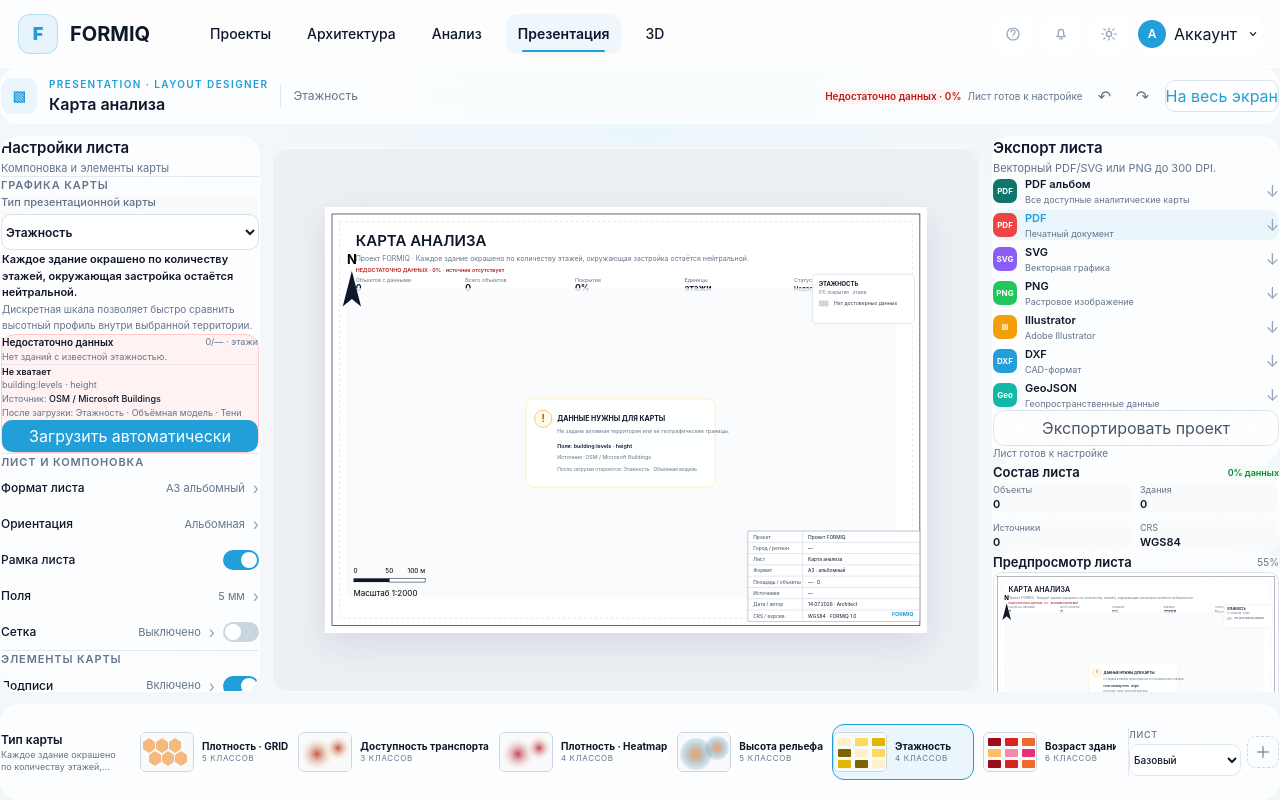
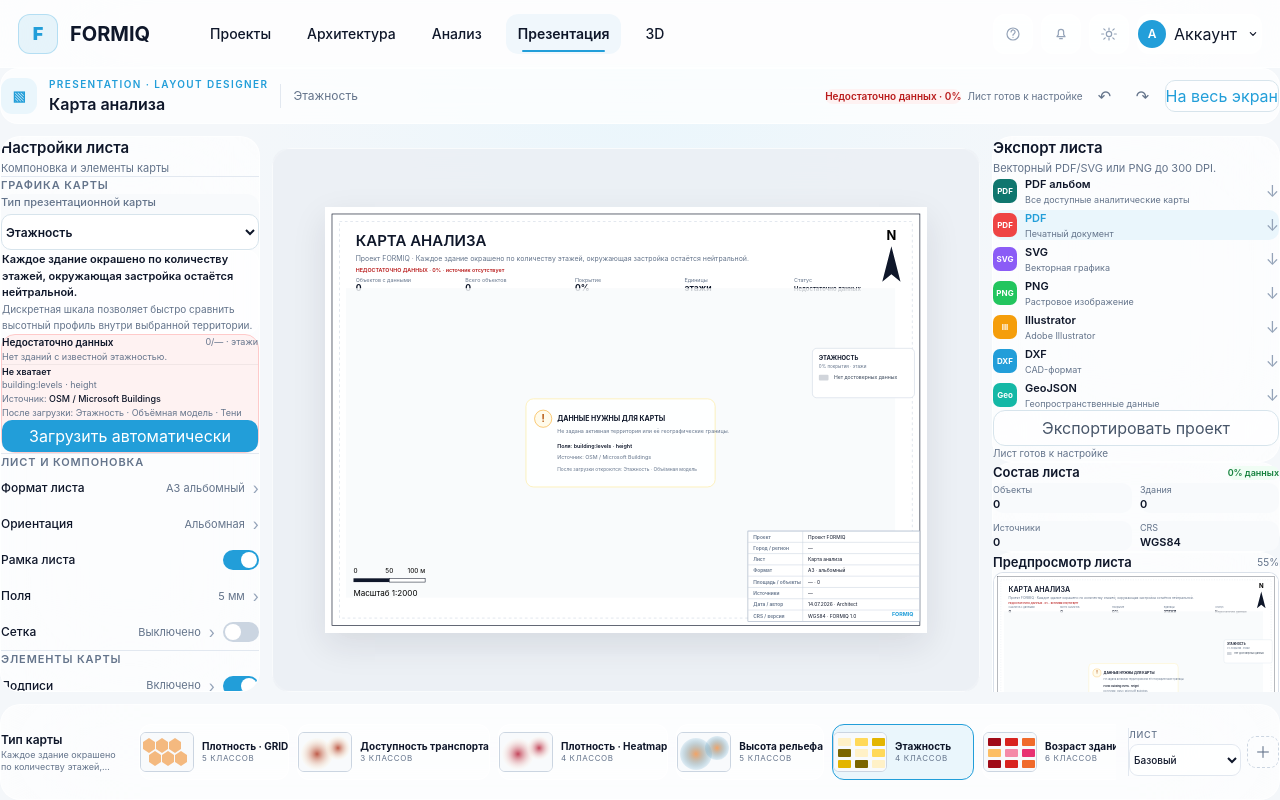
Before and after one commit to serjarchfoto/formiq-gis, a Next.js app in the folder apps/web/: page /export in a window 1280 px wide. Built offline with nearby package versions, Linux system fonts and the light colour scheme.

Commit message:
Revert "fix: align export map furniture with reference"
This reverts commit 28e761441cff39e6b76fe66e5a8a66efeda980e5.

```diff
--- a/apps/web/src/app/export/page.tsx
+++ b/apps/web/src/app/export/page.tsx
@@ -577,11 +577,8 @@ function buildSheetPreview(project: FormiqProjectData, analysisProject: FormiqPr
   const { width, height, margin, mapBox } = getSheetLayout(paper, settings.marginsMm);
   const mapLayers = createTerritoryMap(project, mapBox, thematicMap, preset, audit, requirement);
   const grid = settings.showGrid ? createGrid(width, height, margin, settings.gridStepMm, paper.width) : "";
-  // Keep the cartographic furniture in the same reading order as the
-  // reference sheets: legend in the upper-right map corner and north arrow
-  // at the upper-left edge of the drawing, below the title block.
-  const legend = settings.showLegend ? createPresentationLegend(width - margin - 200, margin + 112, preset, project, audit) : "";
-  const north = settings.showNorthArrow ? createNorthArrow(margin + 20, margin + 94) : "";
+  const legend = settings.showLegend ? createPresentationLegend(width - margin - 200, margin + 250, preset, project, audit) : "";
+  const north = settings.showNorthArrow ? createNorthArrow(width - margin - 70, margin + 48) : "";
   const scale = settings.showScaleBar ? createScaleBar(margin + 40, height - margin - 88, settings.scale, paper.width, width) : "";
   const frame = settings.showFrame ? `<rect x="${margin}" y="${margin}" width="${width - margin * 2}" height="${height - margin * 2}" fill="none" stroke="#0F172A" stroke-width="1.2"/>` : "";
   const labels = settings.showInfoBlock ? createTitleBlock(width - margin - 320, height - margin - 176, settings, analysisProject) : "";
```
